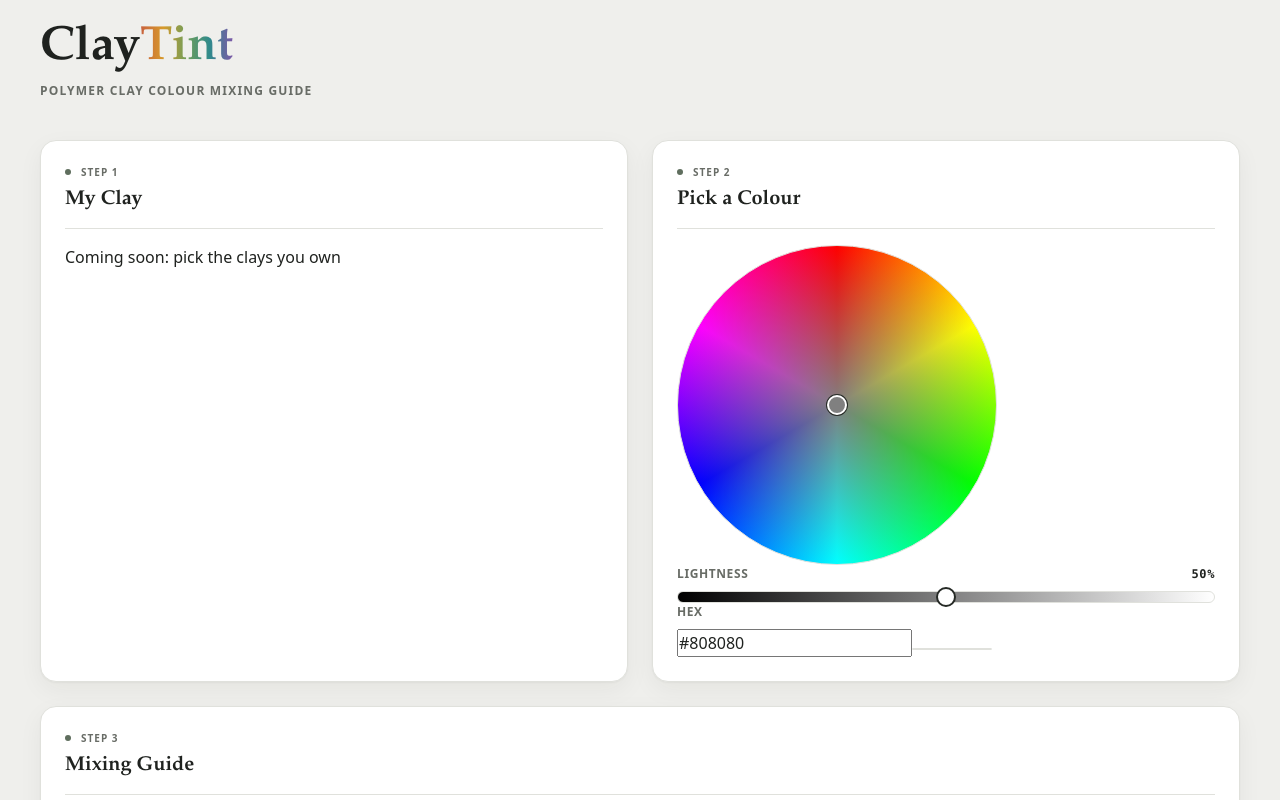
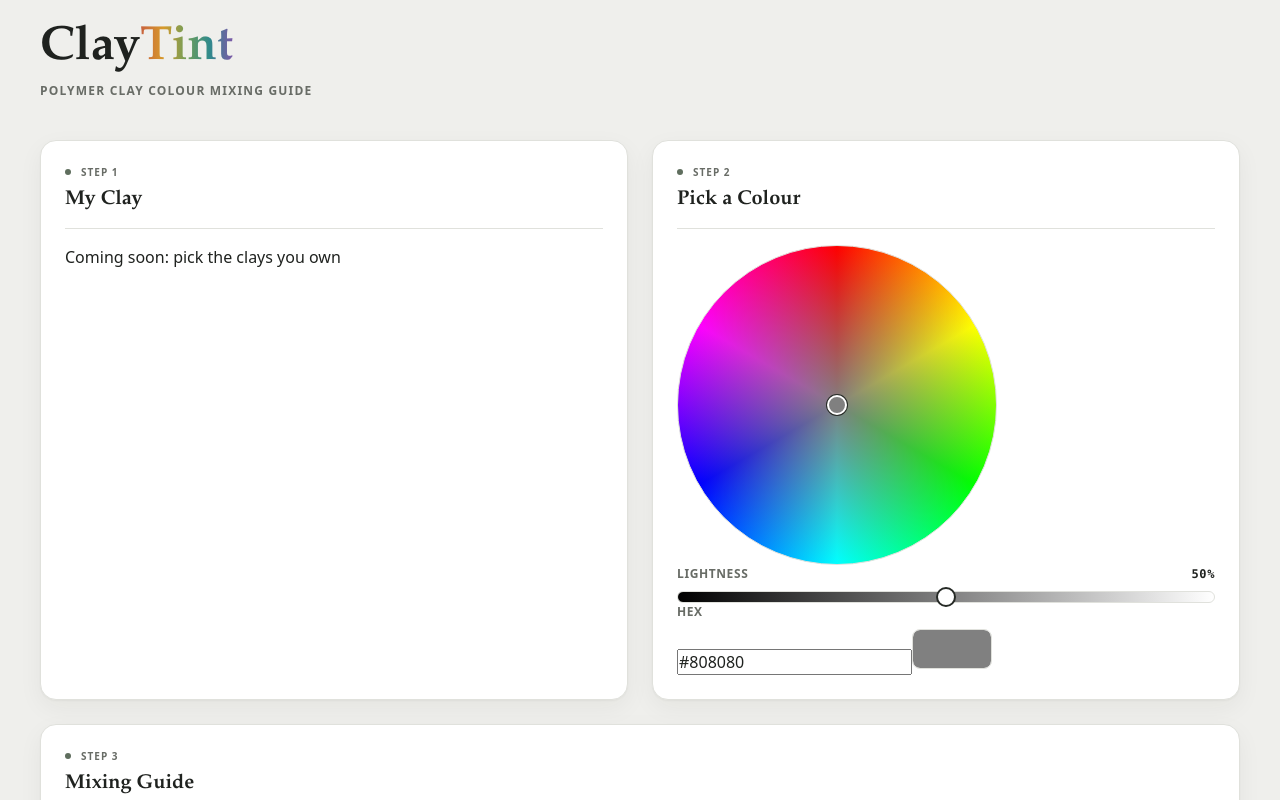
Before and after one commit to ritakrastina/claytint, a React (Vite) app: page / in a window 1280 px wide. Shown: the top 800 px of the page. Built offline with nearby package versions, Linux system fonts and the light colour scheme.

Commit message:
CSS fixes

```diff
--- a/src/components/HexInput.module.css
+++ b/src/components/HexInput.module.css
@@ -6,6 +6,7 @@
 .hex-input {
   flex: 1;
   min-width: 100px;
+  min-height: var(--control-height);
   padding: 8px 12px;
   font-family: var(--mono);
   font-size: 1rem;
@@ -22,7 +23,7 @@
 .swatch {
   flex-shrink: 0;
   width: 80px;
-  height: auto;
+  min-height: var(--control-height);
   padding: 0;
   border: 1px solid var(--border);
   border-radius: var(--radius-sm);
--- a/src/index.css
+++ b/src/index.css
@@ -13,6 +13,7 @@
   --shadow: 0 1px 2px rgb(30 32 28 / 4%), 0 8px 24px rgb(30 32 28 / 5%);
   --radius: 16px;
   --radius-sm: 8px;
+  --control-height: 2.5rem;
 
   --sans: system-ui, -apple-system, 'Segoe UI', Roboto, sans-serif;
   --serif: ui-serif, 'Iowan Old Style', 'Palatino Linotype', Georgia, serif;
@@ -118,6 +119,7 @@ input,
 select {
   font: inherit;
   color: inherit;
+  line-height: 1;
 }
 
 button,
@@ -129,3 +131,8 @@ select {
   outline: 2px solid var(--focus);
   outline-offset: 2px;
 }
+
+/* Disable scroll behind open modal */
+html:has(dialog:modal) {
+  overflow: hidden;
+}
```
